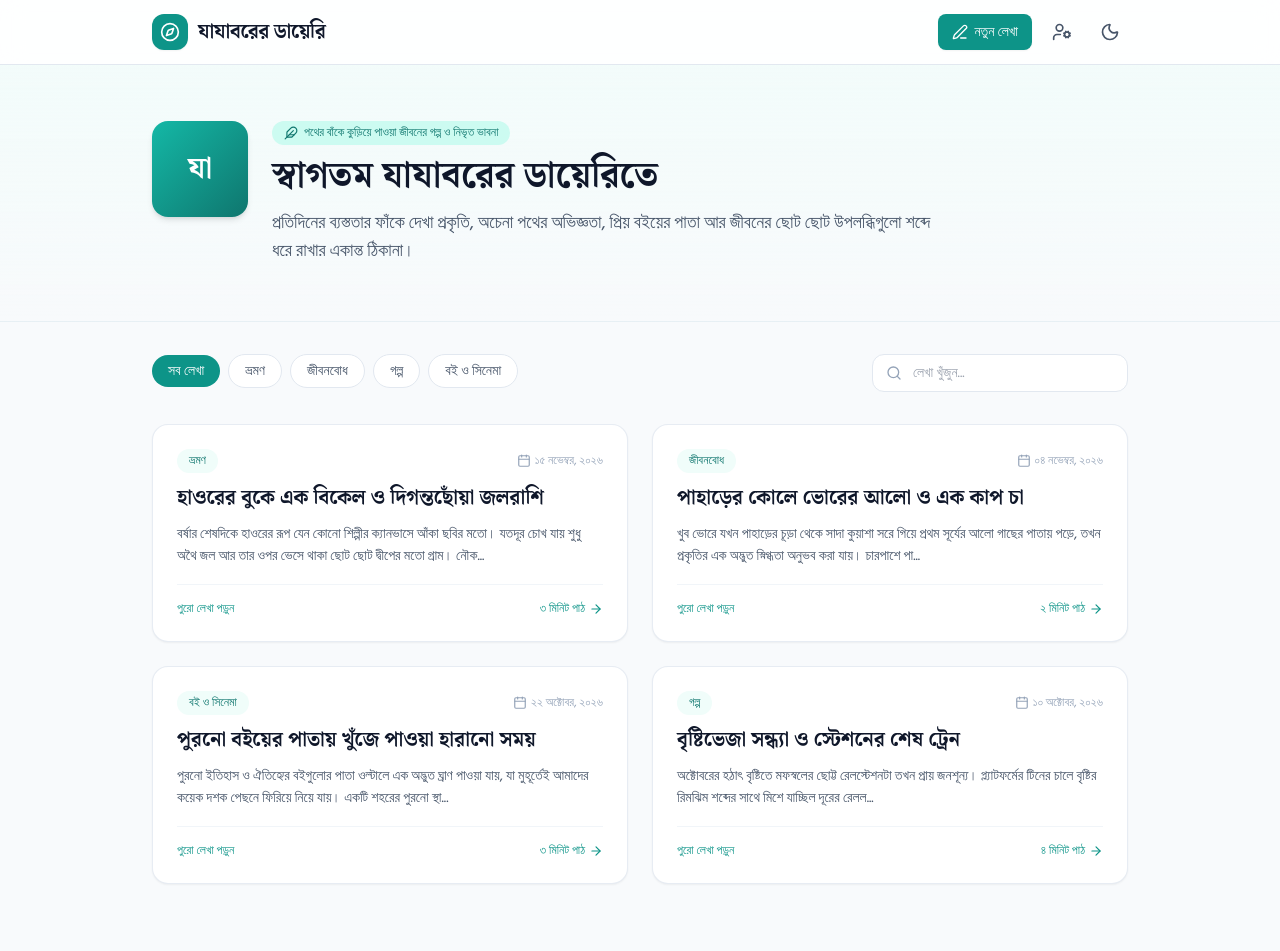
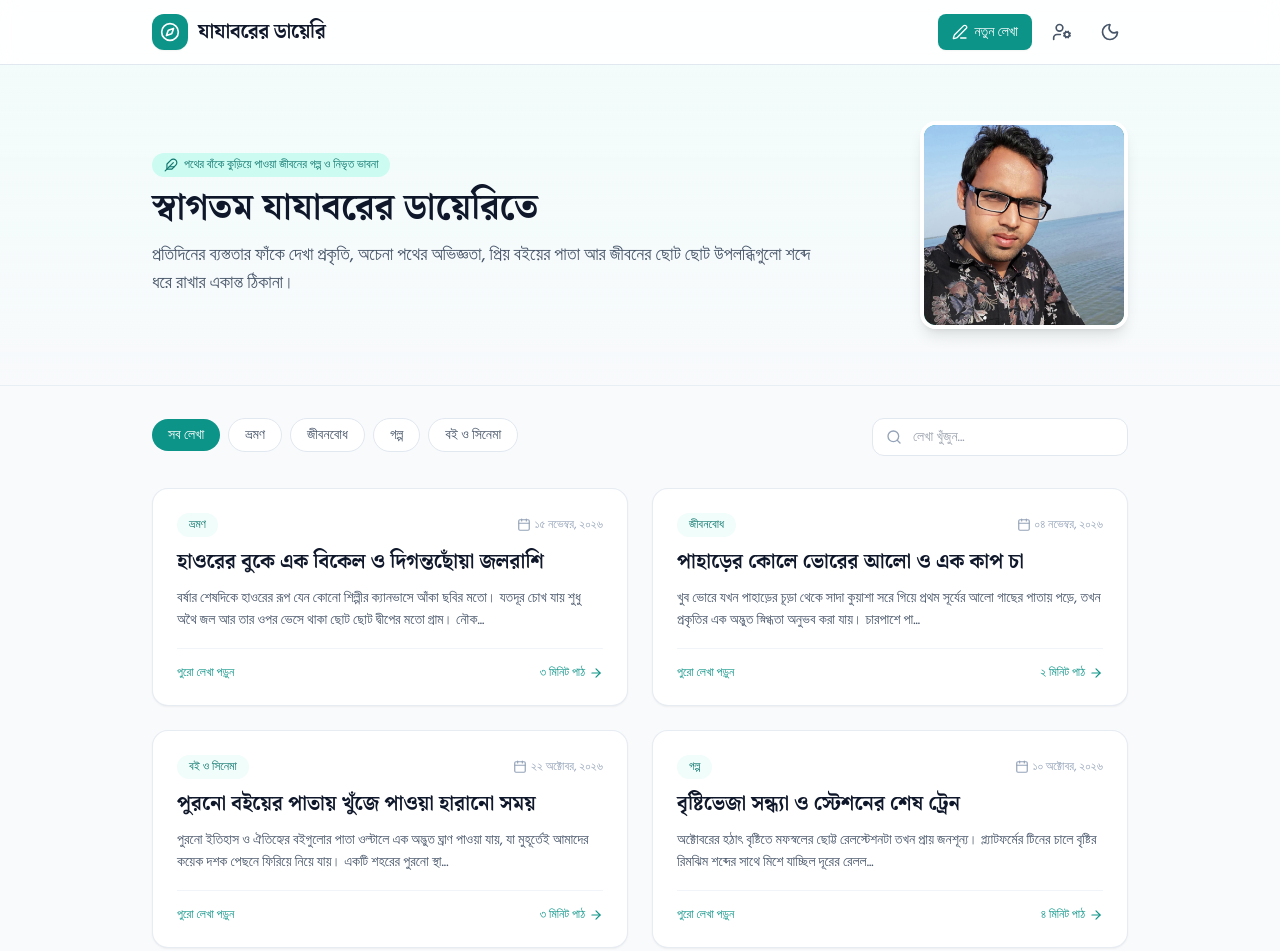
Before and after one commit to harunor366957/jajaborer-diary, a plain HTML site: page index.html in a window 1280 px wide. Shown: the top 951 px of the page. Drawn offline with nearby package versions, Linux system fonts and the light colour scheme.

Commit message:
Enhance hero section with side photo and date update
Updated the hero section to include a side photo and modified the date input value.

```diff
--- a/index.html
+++ b/index.html
@@ -98,13 +98,11 @@
         </div>
     </header>
 
-    <!-- Hero / Author Intro Section -->
+    <!-- Hero / Author Intro Section with Side Photo -->
     <section class="bg-gradient-to-b from-teal-50/70 to-transparent dark:from-slate-900/60 dark:to-transparent border-b border-slate-200/60 dark:border-slate-800/60">
         <div class="max-w-5xl mx-auto px-4 sm:px-6 py-10 sm:py-14">
-            <div class="flex flex-col md:flex-row items-center md:items-start gap-6 text-center md:text-left">
-                <div class="w-20 h-20 sm:w-24 sm:h-24 rounded-2xl bg-gradient-to-br from-brand-500 to-teal-700 text-white flex items-center justify-center text-3xl font-serif font-bold shadow-md shrink-0">
-                    <span id="author-avatar">যা</span>
-                </div>
+            <div class="flex flex-col md:flex-row items-center justify-between gap-8 text-center md:text-left">
+                <!-- Left: Text Intro -->
                 <div class="flex-1">
                     <div class="inline-flex items-center gap-1.5 px-3 py-1 rounded-full text-xs font-medium bg-brand-100 text-brand-700 dark:bg-brand-900/50 dark:text-brand-100 mb-3">
                         <i data-lucide="feather" class="w-3.5 h-3.5"></i>
@@ -116,6 +114,20 @@
                     <p id="hero-bio" class="text-slate-600 dark:text-slate-300 text-base sm:text-lg max-w-2xl leading-relaxed">
                         প্রতিদিনের ব্যস্ততার ফাঁকে দেখা প্রকৃতি, অচেনা পথের অভিজ্ঞতা, প্রিয় বইয়ের পাতা আর জীবনের ছোট ছোট উপলব্ধিগুলো শব্দে ধরে রাখার একান্ত ঠিকানা।
                     </p>
+                </div>
+
+                <!-- Right: Side Photo Frame -->
+                <div class="shrink-0">
+                    <div class="relative w-44 h-44 sm:w-52 sm:h-52 rounded-2xl overflow-hidden border-4 border-white dark:border-slate-800 shadow-lg bg-gradient-to-br from-brand-500 to-teal-700 flex items-center justify-center">
+                        <img
+                            id="side-photo"
+                            src="FB_IMG_1786895478340.jpg"
+                            alt="যাযাবরের ডায়েরি - লেখকের ছবি"
+                            class="w-full h-full object-cover object-top"
+                            onerror="this.style.display='none'; document.getElementById('photo-fallback').classList.remove('hidden');"
+                        >
+                        <span id="photo-fallback" class="hidden text-white text-4xl font-serif font-bold">যা</span>
+                    </div>
                 </div>
             </div>
         </div>
@@ -238,7 +250,7 @@
                     </div>
                     <div>
                         <label class="block text-sm font-medium mb-1">তারিখ</label>
-                        <input type="text" id="post-date-input" value="২১ নভেম্বর, ২০২৬" class="w-full px-3.5 py-2 rounded-xl bg-slate-50 dark:bg-slate-950 border border-slate-200 dark:border-slate-800 focus:outline-none focus:ring-2 focus:ring-brand-500">
+                        <input type="text" id="post-date-input" value="২৩ নভেম্বর, ২০২৬" class="w-full px-3.5 py-2 rounded-xl bg-slate-50 dark:bg-slate-950 border border-slate-200 dark:border-slate-800 focus:outline-none focus:ring-2 focus:ring-brand-500">
                     </div>
                 </div>
                 <div>
@@ -291,7 +303,7 @@
             bio: "প্রতিদিনের ব্যস্ততার ফাঁকে দেখা প্রকৃতি, অচেনা পথের অভিজ্ঞতা, প্রিয় বইয়ের পাতা আর জীবনের ছোট ছোট উপলব্ধিগুলো শব্দে ধরে রাখার একান্ত ঠিকানা।"
         };
 
-        // Pre-loaded Rich Sample Posts (Visible immediately to all visitors on Google Chrome)
+        // Pre-loaded Rich Sample Posts
         const defaultPosts = [
             {
                 id: 1,
@@ -336,7 +348,6 @@
 
         // Initialize App
         function init() {
-            // Check saved theme
             if (localStorage.getItem('jajabor_theme') === 'dark') {
                 document.documentElement.classList.add('dark');
                 document.getElementById('theme-icon').setAttribute('data-lucide', 'sun');
@@ -370,7 +381,7 @@
             document.getElementById('hero-tagline').textContent = profile.tagline;
             document.getElementById('hero-bio').textContent = profile.bio;
             document.getElementById('footer-title').textContent = profile.title;
-            document.getElementById('author-avatar').textContent = profile.title.trim().slice(0, 2);
+            document.getElementById('photo-fallback').textContent = profile.title.trim().slice(0, 2);
         }
 
         // Render Posts
```
